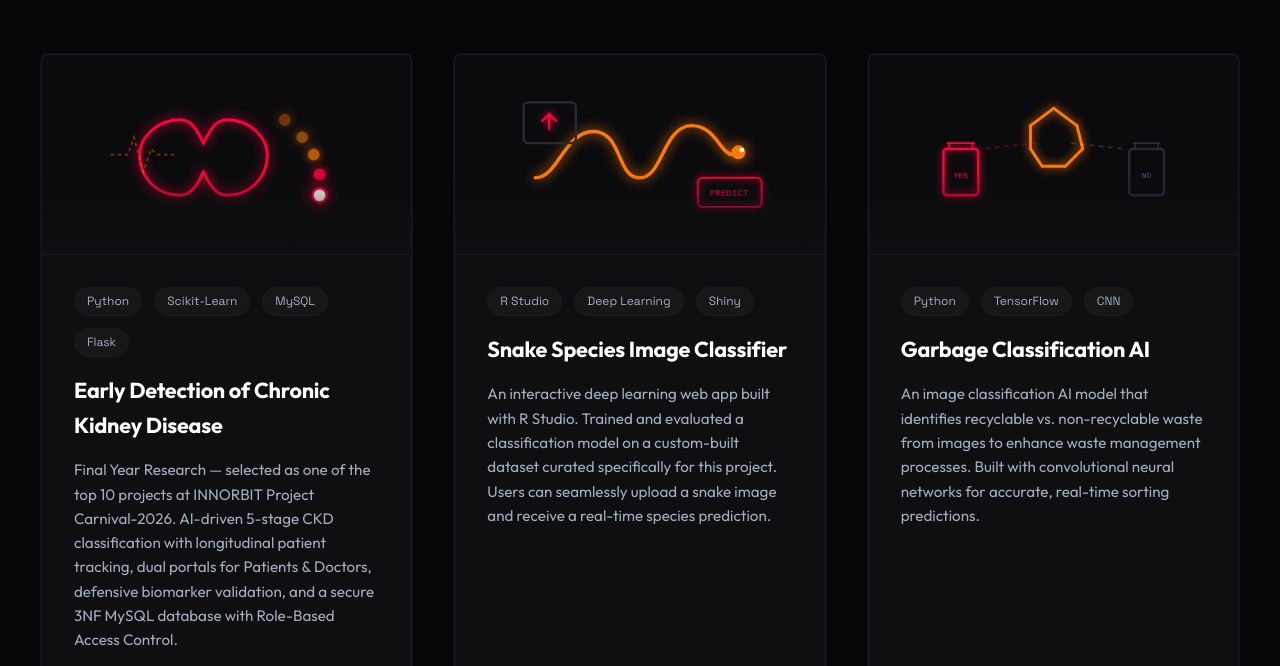
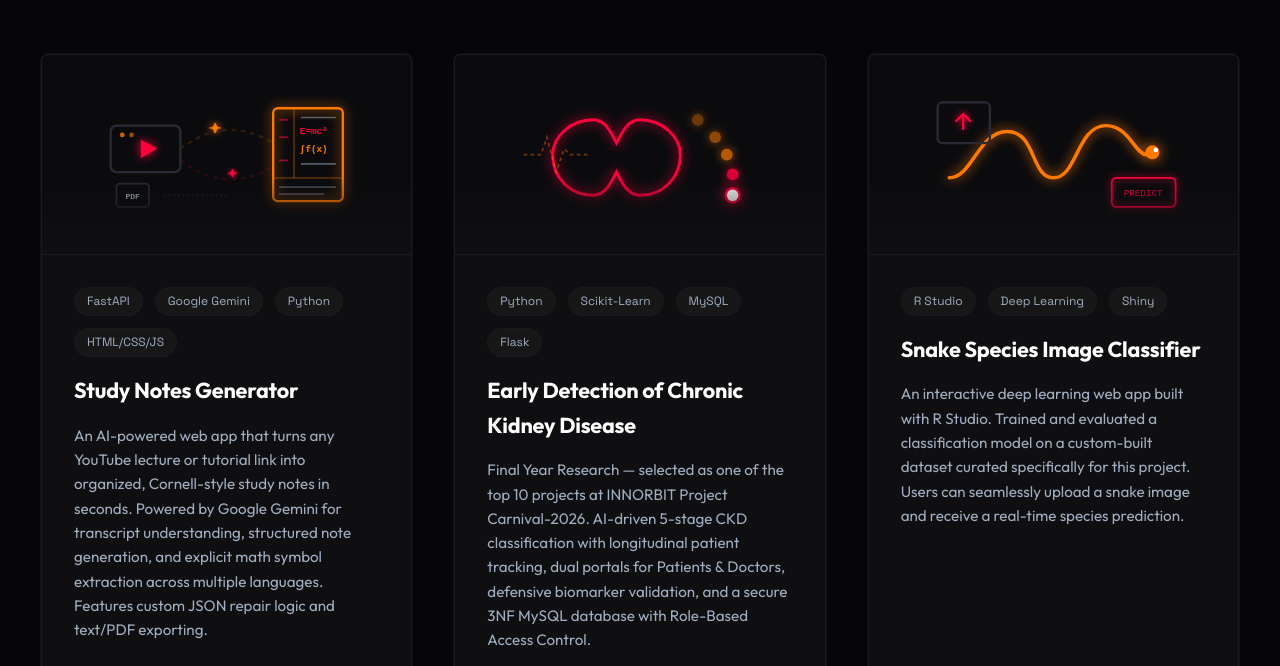
Before and after one commit to buddikaworkdev/portfolio, a plain HTML site: page index.html in a window 1280 px wide. Shown: the part 3587-4253 px from the top of the page. Drawn offline with nearby package versions, Linux system fonts and the light colour scheme.

Commit message:
portfolio update

```diff
--- a/index.html
+++ b/index.html
@@ -364,8 +364,95 @@
       <h2 class="section-title reveal"><span>03.</span> Featured Projects</h2>
 
       <div class="projects-grid">
-        <!-- Project 1: CKD Early Detection & Stage Monitoring -->
+        <!-- Project 1: Study Notes Generator -->
         <div class="card-wrapper reveal">
+          <div class="project-card">
+            <div class="project-visual">
+              <svg class="project-svg" viewBox="0 0 240 120" xmlns="http://www.w3.org/2000/svg">
+                <!-- Connective path (YouTube to Cornell Notes) -->
+                <path d="M80,55 Q120,25 160,50" fill="none" stroke="rgba(255, 122, 0, 0.15)" stroke-width="2"
+                  stroke-dasharray="4 4" />
+                <path d="M80,65 Q120,95 160,70" fill="none" stroke="rgba(255, 0, 60, 0.15)" stroke-width="2"
+                  stroke-dasharray="4 4" />
+
+                <!-- YouTube Video screen input (left) -->
+                <rect x="20" y="35" width="60" height="40" rx="5" fill="none" stroke="#2a2a35" stroke-width="2" />
+                <polygon points="46,47 46,63 60,55" fill="var(--color-neon-red)"
+                  filter="drop-shadow(0 0 4px var(--color-neon-red))" />
+                <circle cx="30" cy="43" r="2" fill="var(--color-neon-orange)" opacity="0.8" />
+                <circle cx="38" cy="43" r="2" fill="var(--color-neon-orange)" opacity="0.6" />
+
+                <!-- Gemini sparkles (AI processing) -->
+                <path d="M110,32 L112,36 L116,37 L112,38 L110,42 L108,38 L104,37 L108,36 Z"
+                  fill="var(--color-neon-orange)" filter="drop-shadow(0 0 3px var(--color-neon-orange))" />
+                <path d="M125,72 L126.5,75 L129.5,76 L126.5,77 L125,80 L123.5,77 L120.5,76 L123.5,75 Z"
+                  fill="var(--color-neon-red)" filter="drop-shadow(0 0 2px var(--color-neon-red))" />
+
+                <!-- Cornell-style study notes notepad (right) -->
+                <rect x="160" y="20" width="60" height="80" rx="4" fill="none" stroke="var(--color-neon-orange)"
+                  stroke-width="2" filter="drop-shadow(0 0 5px var(--color-neon-orange))" />
+                <!-- Cue divider (vertical) -->
+                <line x1="178" y1="20" x2="178" y2="80" stroke="rgba(255, 122, 0, 0.3)" stroke-width="1.5" />
+                <!-- Summary divider (horizontal) -->
+                <line x1="160" y1="80" x2="220" y2="80" stroke="rgba(255, 122, 0, 0.3)" stroke-width="1.5" />
+                <!-- Cue column items (keywords) -->
+                <line x1="165" y1="30" x2="173" y2="30" stroke="var(--color-neon-red)" stroke-width="1.5"
+                  opacity="0.6" />
+                <line x1="165" y1="45" x2="173" y2="45" stroke="var(--color-neon-red)" stroke-width="1.5"
+                  opacity="0.6" />
+                <line x1="165" y1="65" x2="173" y2="65" stroke="var(--color-neon-red)" stroke-width="1.5"
+                  opacity="0.6" />
+                <!-- Notes column lines -->
+                <line x1="184" y1="28" x2="214" y2="28" stroke="var(--text-secondary)" stroke-width="1.5"
+                  opacity="0.5" />
+                <!-- Math formulas -->
+                <text x="183" y="42" fill="var(--color-neon-red)" font-size="8" font-family="monospace"
+                  font-weight="bold">E=mc²</text>
+                <text x="183" y="58" fill="var(--color-neon-orange)" font-size="8" font-family="monospace"
+                  font-weight="bold">∫f(x)</text>
+                <line x1="184" y1="68" x2="214" y2="68" stroke="var(--text-secondary)" stroke-width="1.5"
+                  opacity="0.5" />
+                <!-- Summary column lines -->
+                <line x1="165" y1="88" x2="214" y2="88" stroke="var(--text-secondary)" stroke-width="1.5"
+                  opacity="0.4" />
+                <line x1="165" y1="94" x2="204" y2="94" stroke="var(--text-secondary)" stroke-width="1.5"
+                  opacity="0.4" />
+
+                <!-- Export as PDF badge (bottom left) -->
+                <rect x="25" y="85" width="28" height="20" rx="3" fill="none" stroke="#2a2a35" stroke-width="1.5" />
+                <text x="39" y="98" text-anchor="middle" fill="var(--text-secondary)" font-size="7"
+                  font-family="monospace" font-weight="bold">PDF</text>
+                <path d="M120,95 L80,95 L65,95" fill="none" stroke="rgba(255,255,255,0.08)" stroke-width="1.5"
+                  stroke-dasharray="2 2" />
+              </svg>
+            </div>
+            <div class="project-info">
+              <div class="project-tags">
+                <span class="project-tag">FastAPI</span>
+                <span class="project-tag">Google Gemini</span>
+                <span class="project-tag">Python</span>
+                <span class="project-tag">HTML/CSS/JS</span>
+              </div>
+              <h3 class="project-title">Study Notes Generator</h3>
+              <p class="project-desc">
+                An AI-powered web app that turns any YouTube lecture or tutorial link into organized, Cornell-style
+                study notes in seconds. Powered by Google Gemini for transcript understanding, structured note
+                generation, and explicit math symbol extraction across multiple languages. Features custom JSON repair
+                logic and text/PDF exporting.
+              </p>
+              <div class="project-links">
+                <a href="https://github.com/buddikaworkdev/study-notes-generator" target="_blank"
+                  rel="noopener noreferrer" class="project-link" aria-label="View Code"><i data-lucide="github"></i>
+                  Code</a>
+                <a href="#" class="project-link" aria-label="Launch Live App"><i data-lucide="external-link"></i> Live
+                  Demo</a>
+              </div>
+            </div>
+          </div>
+        </div>
+
+        <!-- Project 2: CKD Early Detection & Stage Monitoring -->
+        <div class="card-wrapper reveal reveal-delay-1">
           <div class="project-card">
             <div class="project-visual">
               <svg class="project-svg" viewBox="0 0 240 120" xmlns="http://www.w3.org/2000/svg">
@@ -412,8 +499,8 @@
           </div>
         </div>
 
-        <!-- Project 2: Snake Species Deep Learning Classifier -->
-        <div class="card-wrapper reveal reveal-delay-1">
+        <!-- Project 3: Snake Species Deep Learning Classifier -->
+        <div class="card-wrapper reveal reveal-delay-2">
           <div class="project-card">
             <div class="project-visual">
               <svg class="project-svg" viewBox="0 0 240 120" xmlns="http://www.w3.org/2000/svg">
@@ -458,8 +545,8 @@
           </div>
         </div>
 
-        <!-- Project 3: Garbage Classification AI -->
-        <div class="card-wrapper reveal reveal-delay-2">
+        <!-- Project 4: Garbage Classification AI -->
+        <div class="card-wrapper reveal reveal-delay-3">
           <div class="project-card">
             <div class="project-visual">
               <svg class="project-svg" viewBox="0 0 240 120" xmlns="http://www.w3.org/2000/svg">
@@ -515,8 +602,8 @@
           </div>
         </div>
 
-        <!-- Project 4: Travel Vlog Guide -->
-        <div class="card-wrapper reveal reveal-delay-3">
+        <!-- Project 5: Travel Vlog Guide -->
+        <div class="card-wrapper reveal reveal-delay-4">
           <div class="project-card">
             <div class="project-visual">
               <svg class="project-svg" viewBox="0 0 240 120" xmlns="http://www.w3.org/2000/svg">
```
